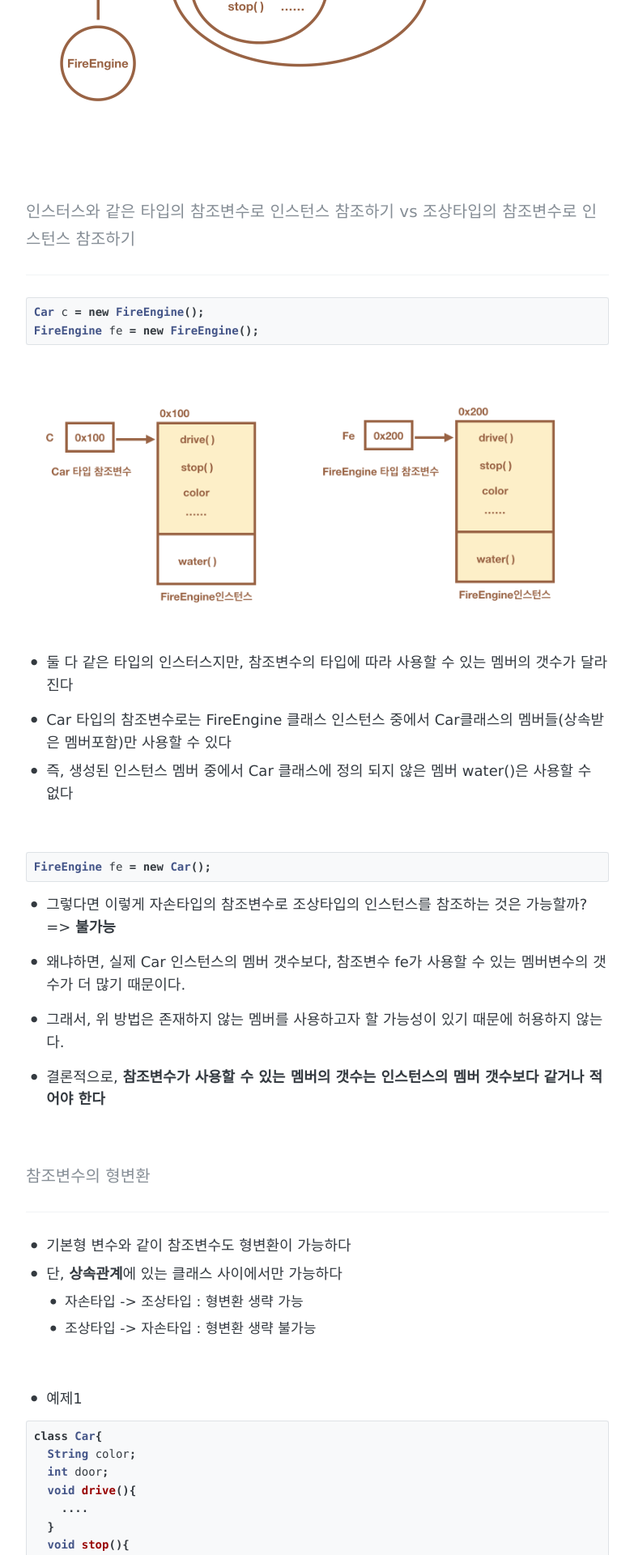
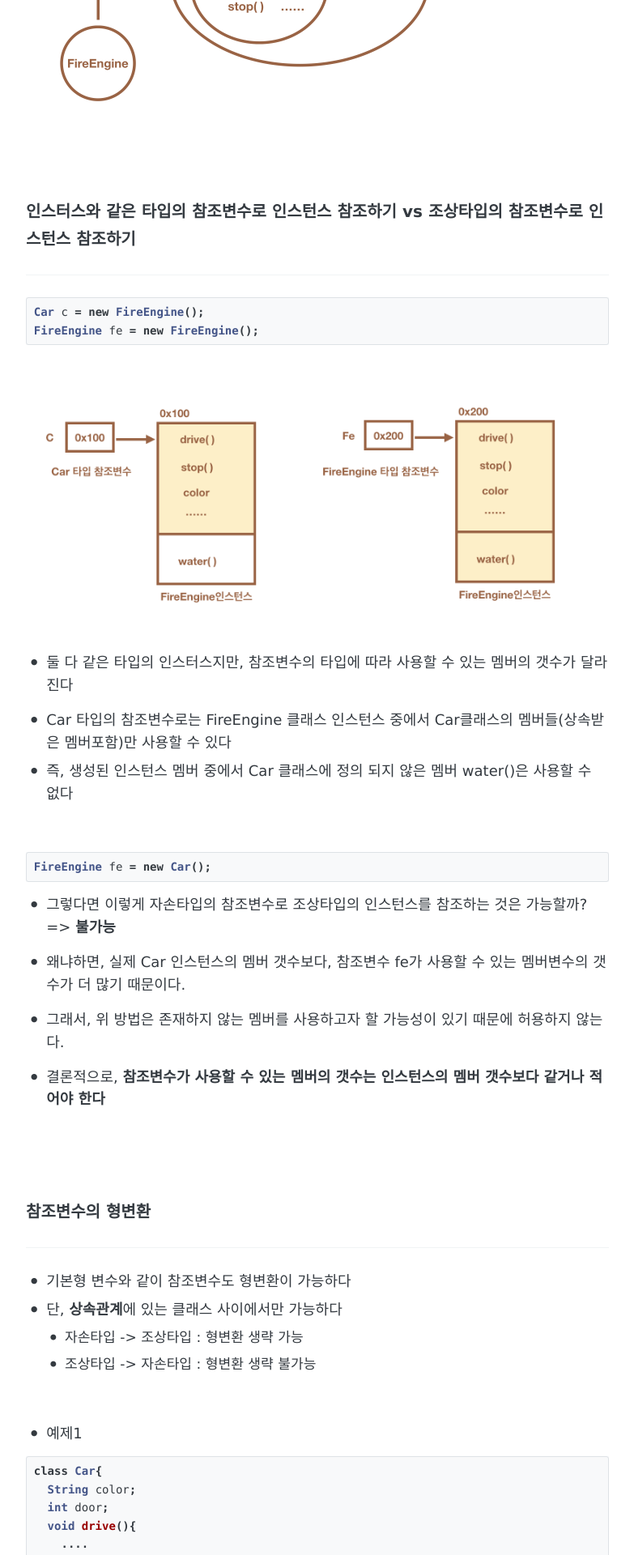
Before and after one commit to zoe0-0/blog, a Jekyll site: the page built from _posts/2021-02-15-Java01.md, in a window 1280 px wide. Shown: the part 796-2716 px from the top of the page at 81% size, without its empty margins (248-1031 px from the left). Built offline with Jekyll 4.4.1, drawn with Linux system fonts in a browser that asks for light colours; comment, search, counter and statistics services are not loaded.

Commit message:
Edit a post

```diff
--- a/_posts/2021-02-15-Java01.md
+++ b/_posts/2021-02-15-Java01.md
@@ -19,7 +19,7 @@ tags:
 
 <br>
 
-#### 인스터스와 같은 타입의 참조변수로 인스턴스 참조하기 vs 조상타입의 참조변수로 인스턴스 참조하기
+### 인스터스와 같은 타입의 참조변수로 인스턴스 참조하기 vs 조상타입의 참조변수로 인스턴스 참조하기
 
 ---
 
@@ -50,7 +50,9 @@ FireEngine fe = new Car();
 
 <br>
 
-#### 참조변수의 형변환
+<br>
+
+### 참조변수의 형변환
 
 ---
 
@@ -136,7 +138,9 @@ class CastingTest{
 
 <br>
 
-#### instanceof 연산자
+<br>
+
+### instanceof 연산자
 
 ---
 
```
